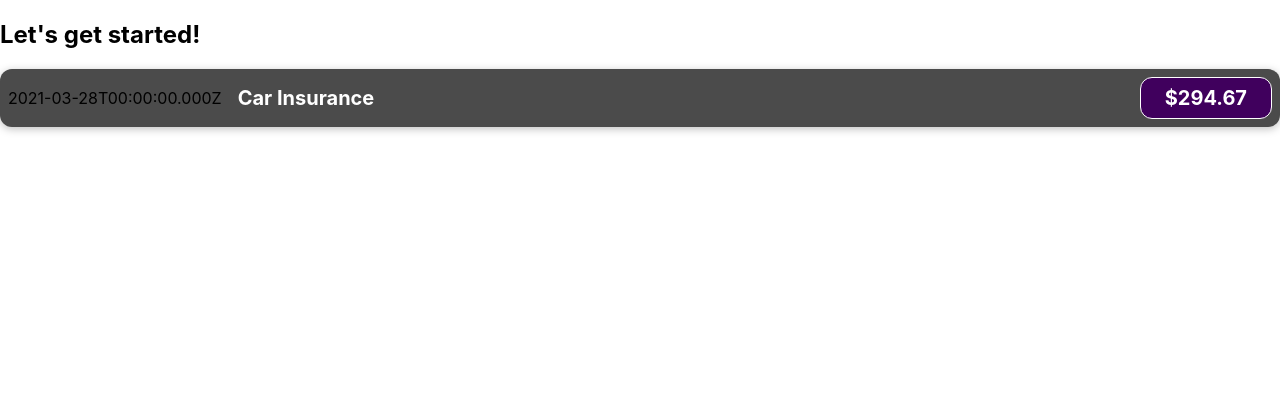
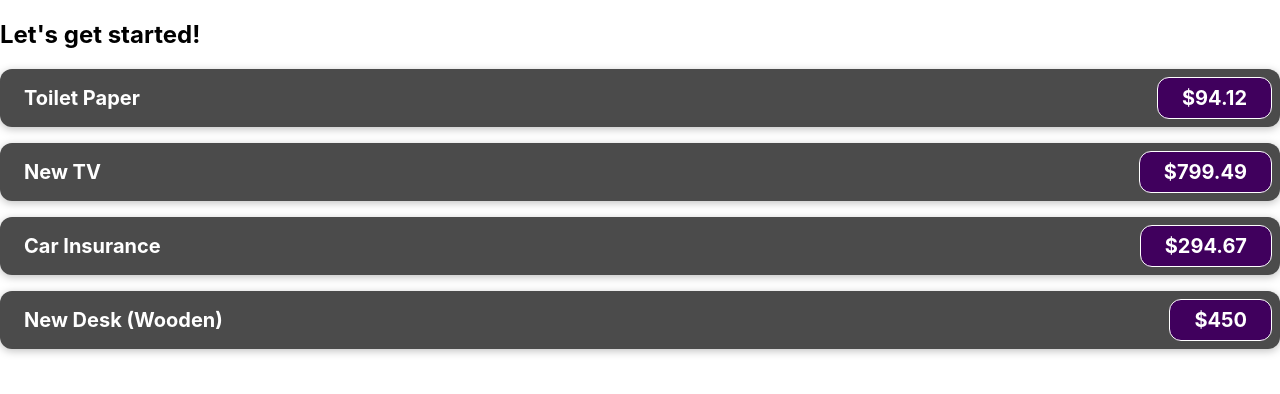
Before and after one commit to 0xAureoleNode/course-react-basic, a React (Create React App) app: page / in a window 1280 px wide. Shown: the top 394 px of the page. Built offline with nearby package versions, Linux system fonts and the light colour scheme.

Commit message:
let the component reuseable

```diff
--- a/src/App.js
+++ b/src/App.js
@@ -1,9 +1,43 @@
 import ExpenseItem from './Components/Expenseltem';
 function App() {
+  const expenses = [
+    {
+      id: 'e1',
+      title: 'Toilet Paper',
+      amount: 94.12,
+      date: new DataTransfer(2020, 7, 14),
+    },
+    {
+      id: 'e2',
+      title: 'New TV',
+      amount: 799.49,
+      date: new DataTransfer(2021, 2, 12),
+    },
+    {
+      id: 'e3',
+      title: 'Car Insurance',
+      amount: 294.67,
+      date: new DataTransfer(2021, 2, 28),
+    },
+    {
+      id: 'e4',
+      title: 'New Desk (Wooden)',
+      amount: 450,
+      date: new DataTransfer(2021, 5, 12),
+    },
+  ];
   return (
     <div>
       <h2>Let's get started!</h2>
-      <ExpenseItem />
+      {expenses.map((expense) => (
+        <div key={expense.id}>
+          <ExpenseItem
+            title={expense.title}
+            amount={expense.amount}
+            date={expense.date}
+          />
+        </div>
+      ))}
     </div>
   );
 }
--- a/src/Components/Expenseltem.js
+++ b/src/Components/Expenseltem.js
@@ -1,18 +1,15 @@
 import './ExpenseItem.css';
 // a react component is just a js function
-const ExpenseItem = () => {
-  const expenseDate = new Date(2021, 2, 28);
-  const expenseTitle = 'Car Insurance';
-  const expenseAmount = 294.67;
+const ExpenseItem = ({ title, amount, date }) => {
   return (
     // only have one root element
-    <di v className="expense-item">
-      <div>{expenseDate.toISOString()}</div>
+    <div className="expense-item">
+      <div>{date.toISOString}</div>
       <div className="expense-item__description">
-        <h2>{expenseTitle}</h2>
-        <div className="expense-item__price">${expenseAmount}</div>
+        <h2>{title}</h2>
+        <div className="expense-item__price">${amount}</div>
       </div>
-    </di>
+    </div>
   );
 };
 
```
